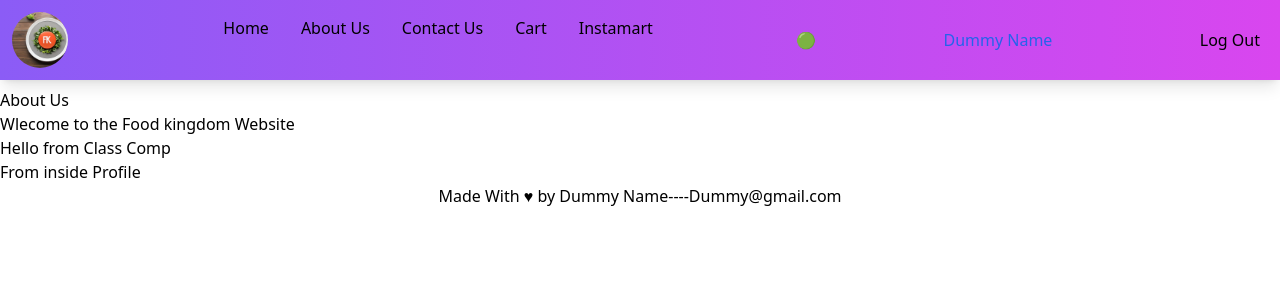
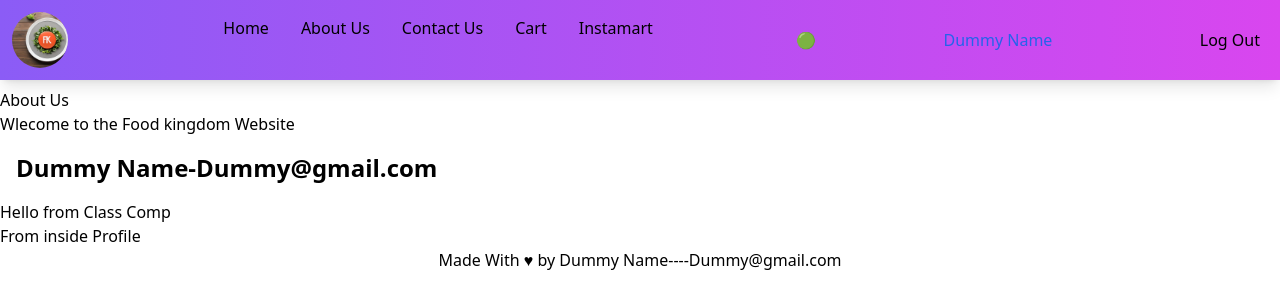
Before and after one commit to ankanmal/react-mastery, a React (Vite) app in the folder day11/reactcodeday11/: page /about in a window 1280 px wide. Shown: the top 308 px of the page. Built offline with nearby package versions, Linux system fonts and the light colour scheme.

Commit message:
accessed usercontext from class component

```diff
--- a/day11/reactcodeday11/src/components/About.js
+++ b/day11/reactcodeday11/src/components/About.js
@@ -1,7 +1,7 @@
-import { Outlet } from "react-router-dom";
 import ProfileClass from "./ProfileClass";
-import ProfileFunc from "./Profile";
+
 import { Component } from "react";
+import UserContext from "../utils/UserContext";
 
 class About extends Component {
   constructor(props) {
@@ -19,6 +19,16 @@ class About extends Component {
       <div>
         <h1>About Us</h1>
         <h2>Wlecome to the Food kingdom Website</h2>
+        <UserContext.Consumer>
+          {({ user }) => (
+            <h1
+              className="text-2xl
+          p-2 m-2 font-bold"
+            >
+              {user.name}-{user.email}
+            </h1>
+          )}
+        </UserContext.Consumer>
         <ProfileClass name="First class" />
       </div>
     );
```
